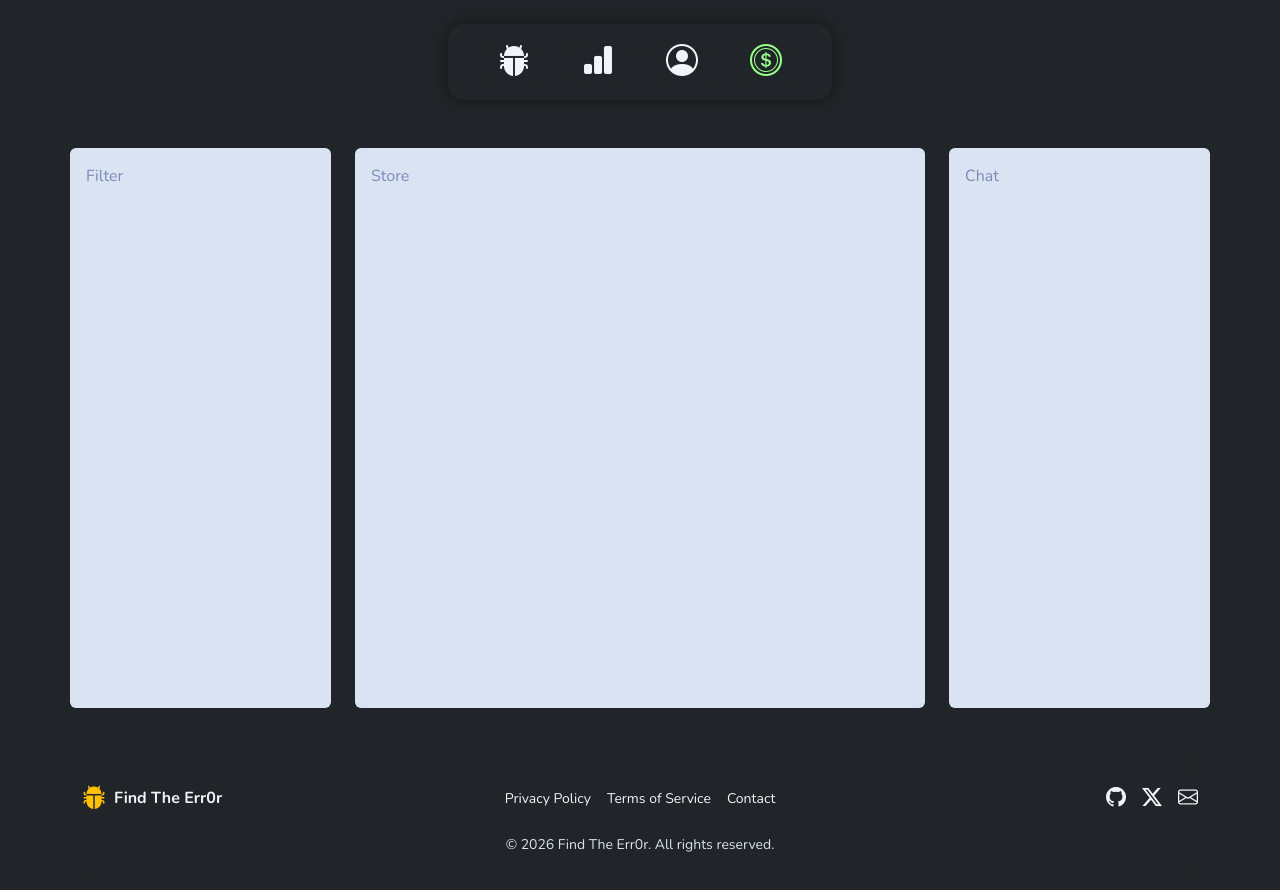
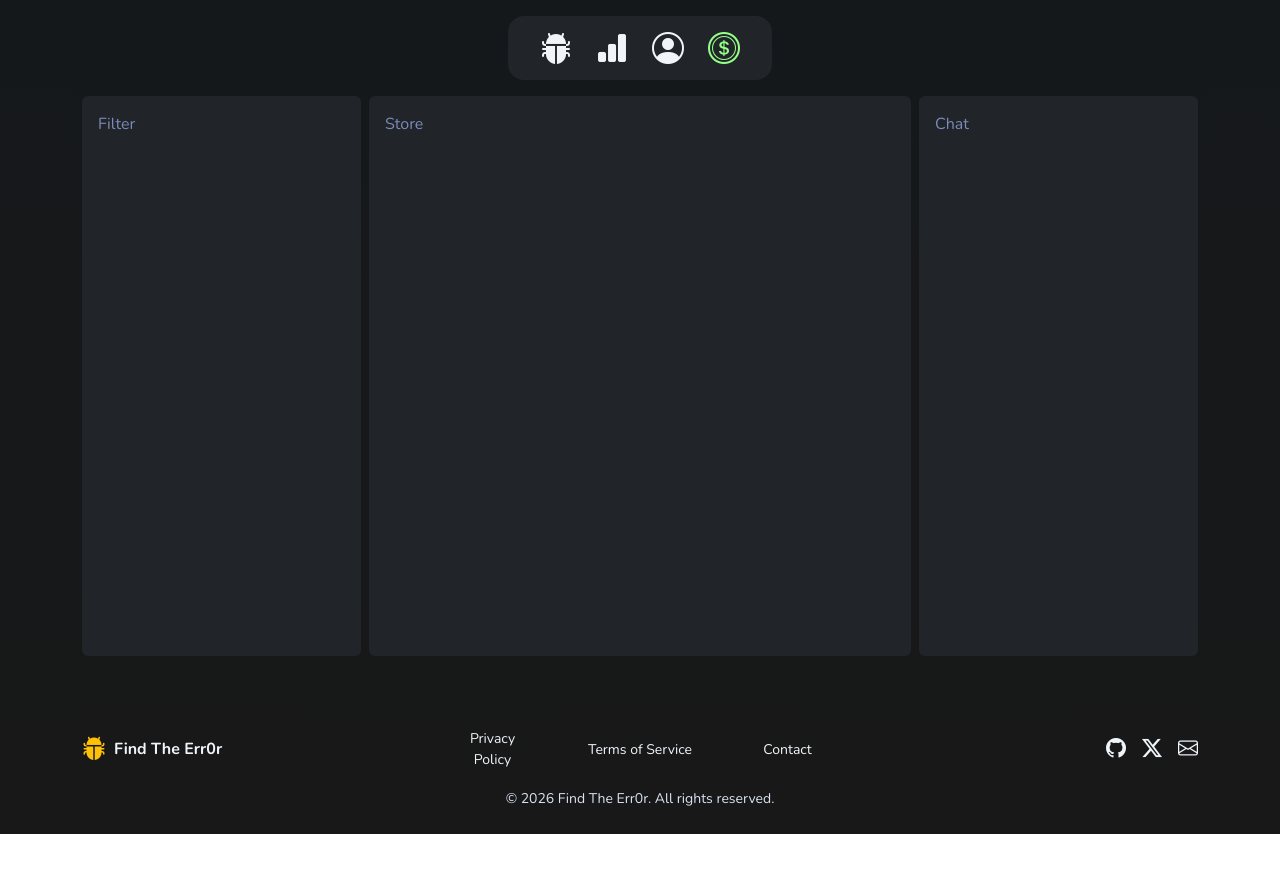
Before and after one commit to gr00tisg00d/js2-final-project, a website: page index.html in a window 1280 px wide. After the commit the page ends 834 px from the top, so only its background shows below. Drawn offline with nearby package versions, Linux system fonts and the light colour scheme.

Commit message:
[1.11] Fixed some layout off-center issues. Adjust some coloring as well...

```diff
--- /dev/null
+++ b/Data/icons.js
@@ -0,0 +1,60 @@
+export default [
+	{
+		title: "Bubble Devourer",
+		img: "/src/Images/icons/bubble-devourer.png",
+		cost: 50,
+	},
+	{
+		title: "Cloud Gremlin",
+		img: "/src/Images/icons/cloud-gremlin.png",
+		cost: 50,
+	},
+	{
+		title: "Core Awakening",
+		img: "/src/Images/icons/core-awakening.png",
+		cost: 75,
+	},
+	{
+		title: "Cosmo Puffle",
+		img: "/src/Images/icons/cosmo-puffle.png",
+		cost: 60,
+	},
+	{
+		title: "Crowned Trickster",
+		img: "/src/Images/icons/crowned-trickster.png",
+		cost: 80,
+	},
+	{ title: "Dream Drift", img: "/src/Images/icons/dream-drift.png", cost: 40 },
+	{ title: "Dual Koi", img: "/src/Images/icons/dual-koi.png", cost: 55 },
+	{ title: "Flame Fiend", img: "/src/Images/icons/flame-fiend.png", cost: 70 },
+	{
+		title: "Forest Sneak",
+		img: "/src/Images/icons/forest-sneak.png",
+		cost: 45,
+	},
+	{ title: "Hexa Core", img: "/src/Images/icons/hexa-core.png", cost: 65 },
+	{
+		title: "Hooded Scavenger",
+		img: "/src/Images/icons/hooded-scavenger.png",
+		cost: 50,
+	},
+	{ title: "Lunar Moth", img: "/src/Images/icons/lunar-moth.png", cost: 60 },
+	{ title: "Moon Puff", img: "/src/Images/icons/moon-puff.png", cost: 50 },
+	{
+		title: "Nebula Bandit",
+		img: "/src/Images/icons/nebula-bandit.png",
+		cost: 75,
+	},
+	{ title: "Neon Alpha", img: "/src/Images/icons/neon-alpha.png", cost: 55 },
+	{
+		title: "Neon Marauder",
+		img: "/src/Images/icons/neon-marauder.png",
+		cost: 65,
+	},
+	{ title: "Oracle Glow", img: "/src/Images/icons/oracle-glow.png", cost: 80 },
+	{ title: "Retro Void", img: "/src/Images/icons/retro-void.png", cost: 70 },
+	{ title: "Spike Puff", img: "/src/Images/icons/spike-puff.png", cost: 40 },
+	{ title: "Star Warden", img: "/src/Images/icons/star-warden.png", cost: 90 },
+	{ title: "Swag Duck", img: "/src/Images/icons/swag-duck.png", cost: 30 },
+	{ title: "Time Shard", img: "/src/Images/icons/time-shard.png", cost: 100 },
+];
--- a/Styles/style.scss
+++ b/Styles/style.scss
@@ -24,34 +24,45 @@ $active-glow: #fffdfb; // Define your custom glow color
 	0% {
 		transform: translateY(40vh);
 		opacity: 1;
-		box-shadow: 0px 0px 5px 1px rgba(0, 0, 0, 0.137);
+		box-shadow: 0px 0px 5px 1px rgba(0, 0, 0, 0);
 	}
 	50% {
 		transform: translateY(40vh);
 		opacity: 1;
-		box-shadow: 0px 0px 10px 1px rgba(0, 0, 0, 0.062);
+		box-shadow: 0px 0px 10px 5px rgba(0, 0, 0, 0);
 	}
 	100% {
 		transform: translateY(0);
 		opacity: 1;
-		box-shadow: 0px 0px 10px 5px rgba(0, 0, 0, 0.233);
+		box-shadow: 0px 0px 10px 3px rgba(0, 0, 0, 0);
 	}
 }
 @keyframes bodyMoveUp {
 	0% {
 		transform: translateY(40vh);
-		opacity: 1;
-		box-shadow: 0px 0px 5px 1px rgba(0, 0, 0, 0.137);
+		opacity: 0;
+		height: 0vh;
 	}
-	50% {
+	20% {
 		transform: translateY(40vh);
-		opacity: 1;
-		box-shadow: 0px 0px 10px 1px rgba(0, 0, 0, 0.062);
+		opacity: 0;
+		height: 0vh;
 	}
+
 	100% {
 		transform: translateY(0);
 		opacity: 1;
-		box-shadow: 0px 0px 10px 5px rgba(0, 0, 0, 0.233);
+		height: 70vh;
+	}
+}
+@keyframes bgBrightness {
+	from {
+		filter: brightness(0.9);
+		box-shadow: 0px 0px 10px 5px rgba(0, 0, 0, 0.123);
+	}
+	to {
+		filter: brightness(1);
+		box-shadow: 0px 0px 10px 5px rgba(0, 0, 0, 0);
 	}
 }
 
@@ -62,8 +73,29 @@ $active-glow: #fffdfb; // Define your custom glow color
 	width: fit-content;
 }
 
+main {
+	min-height: 70vh;
+}
+body {
+	background: linear-gradient(#15181b, #181818);
+	filter: brightness(1);
+	animation: bgBrightness 1s ease forwards;
+}
+body::before {
+	content: "";
+	position: fixed;
+	inset: 0;
+	z-index: -1;
+	background: inherit;
+	filter: brightness(1);
+	animation: bgBrightness 2s ease forwards;
+	pointer-events: none;
+}
+footer {
+	background: transparent;
+}
+
 .icon-btn {
-	border-radius: 50%;
 	transition: 0.4s ease;
 	&:hover {
 		filter: brightness(1.1);
@@ -72,9 +104,6 @@ $active-glow: #fffdfb; // Define your custom glow color
 	&.active {
 		filter: brightness(1.2);
 	}
-	width: 60px;
-	height: 60px;
-	border-radius: 50%;
 	background: $dark;
 	color: $light;
 	transition: 0.4s ease;
@@ -84,7 +113,11 @@ $active-glow: #fffdfb; // Define your custom glow color
 }
 
 .store-container {
-	height: 70vh;
+	height: 0vh;
+	animation: bodyMoveUp 1s ease forwards;
+	animation-delay: 1s;
+	transform: translateY(40vh);
+	opacity: 0;
 }
 
 // Navbar -------------------------------------
@@ -124,3 +157,11 @@ nav .icon-btn.btn:active {
 	z-index: 0;
 	color: #95ff87;
 }
+
+
+// ------------Debugging-----------
+// .row > [class^="col"],
+// .d-flex > .col,
+// .debugging {
+// 	border: 1px solid red; // for visual debugging
+// }
--- a/index.html
+++ b/index.html
@@ -7,7 +7,8 @@
     <title>Find The Err0r</title>
 
     <!-- Bootstrap -->
-    <link rel="stylesheet" href="Styles/bootstrap.min.css">
+    <!-- <link rel="stylesheet" href="Styles/bootstrap.min.css"> -->
+    <link rel="stylesheet" href="https://cdn.jsdelivr.net/npm/bootswatch@5.3.2/dist/morph/bootstrap.min.css">
     <!-- Bootstrap Icons -->
     <link rel="stylesheet" href="node_modules/bootstrap-icons/font/bootstrap-icons.css">
     <!-- Custom Sass -->
@@ -19,48 +20,50 @@
     <link rel="manifest" href="/site.webmanifest">
 </head>
 
-<body class="container py-4 bg-dark">
-    <header>
+<body class="container">
+    <header class="mt-3">
         <!-- Header Content -->
-
-        <nav class="navbar navbar-expand-lg navbar-light bg-dark px-4 row w-fit-content m-auto rounded-4">
-            <div class="col-12 d-flex gap-4 justify-content-center">
-                <a href="/" class="icon-btn d-flex align-items-center justify-content-center">
-                    <i class="bi bi-bug-fill fs-2"></i>
+        <nav class="navbar navbar-expand-lg bg-dark px-4 row w-fit-content m-auto rounded-4">
+            <div class="col-12 d-flex gap-4 justify-content-center p-2">
+                <a href="/" class="icon-btn d-flex align-items-center justify-content-center text-decoration-none">
+                    <i class="bi bi-bug-fill fs-2 d-flex align-items-center"></i>
                 </a>
-                <a href="/" class="icon-btn d-flex align-items-center justify-content-center">
-                    <i class="bi bi-bar-chart-fill fs-2"></i>
+                <a href="/" class="icon-btn d-flex align-items-center justify-content-center text-decoration-none">
+                    <i class="bi bi-bar-chart-fill fs-2 d-flex align-items-center"></i>
                 </a>
-                <a href="/" class="icon-btn d-flex align-items-center justify-content-center">
-                    <i class="bi bi-person-circle fs-2"></i>
+                <a href="/" class="icon-btn d-flex align-items-center justify-content-center text-decoration-none">
+                    <i class="bi bi-person-circle fs-2 d-flex align-items-center"></i>
                 </a>
-                <a href="/" class="icon-btn d-flex align-items-center justify-content-center active-custom">
-                    <i class="bi bi-coin fs-2"></i>
+                <a href="/"
+                    class="icon-btn d-flex align-items-center justify-content-center active-custom text-decoration-none">
+                    <i class="bi bi-coin fs-2 d-flex align-items-center"></i>
                 </a>
             </div>
         </nav>
     </header>
 
-    <main>
+    <main class="container p-0">
         <!-- Main Content -->
-        <h1></h1>
-        <div class="row gap-4 store-container mt-5">
-            <div class="col bg-body rounded p-3">Filter</div>
-            <div class="col-6 bg-body rounded p-3">Store</div>
-            <div class="col bg-body rounded p-3">Chat</div>
+        <div class="d-flex gap-2 store-container mt-3">
+            <div class="col-3 bg-dark rounded p-3">Filter</div>
+            <div class="col bg-dark rounded p-3">Store</div>
+            <div class="col-3 bg-dark rounded p-3">Chat</div>
         </div>
     </main>
 
-    <footer class="footer mt-5 py-4 bg-dark text-light border-top border-secondary  m-auto rounded-4">
-        <div class="d-flex flex-column flex-md-row align-items-center justify-content-between gap-3 row">
+    <footer class="footer mt-5 py-4 text-light border-top border-secondary m-auto rounded-4">
+        <div class="d-flex flex-column flex-md-row align-items-center gap-4 ">
             <div class="d-flex align-items-center gap-2 col justify-content-start ">
                 <i class="bi bi-bug-fill fs-4 text-warning"></i>
                 <span class="fw-bold">Find The Err0r</span>
             </div>
-            <div class="d-flex gap-3 col-6 justify-content-center ">
-                <a href="#" class="text-light text-decoration-none small">Privacy Policy</a>
-                <a href="#" class="text-light text-decoration-none small">Terms of Service</a>
-                <a href="#" class="text-light text-decoration-none small">Contact</a>
+            <div class="d-flex gap-3 col-4 justify-content-center debugging align-content-center">
+                <a href="#" class="text-light text-decoration-none small col align-content-center text-center">Privacy
+                    Policy</a>
+                <a href="#" class="text-light text-decoration-none small col-6 align-content-center text-center">Terms
+                    of Service</a>
+                <a href="#"
+                    class="text-light text-decoration-none small col align-content-center text-center">Contact</a>
             </div>
             <div class="d-flex gap-3 col justify-content-end">
                 <a href="#" class="text-light"><i class="bi bi-github fs-5"></i></a>
```
Also changed, not shown: Styles/style.css, 1 other file.
